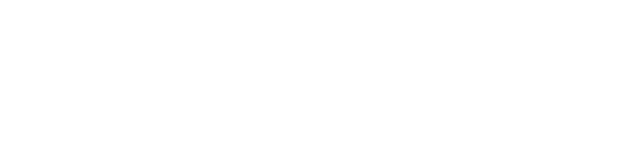
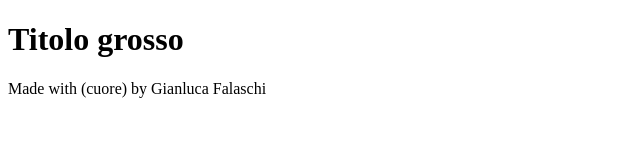
Before and after one commit to gianlucafalaschi/htmlcss-hello, a plain HTML site: page index.html in a window 1280 px wide. Shown: the whole page, without its empty margins (0-640 px from the left). Drawn offline with Linux system fonts and the light colour scheme.

Commit message:
fix: type name error

```diff
--- a/index.html
+++ b/index.html
@@ -3,9 +3,16 @@
 <head>
     <meta charset="UTF-8">
     <meta name="viewport" content="width=device-width, initial-scale=1.0">
-    <title>Document</title>
+    <title>first repository</title>
 </head>
 <body>
-
+    <header>
+        <h1>Titolo grosso</h1>
+    </header>
+    <footer>
+        <p>
+            Made with (cuore) by Gianluca Falaschi
+        </p>
+    </footer>
 </body>
 </html>
```
